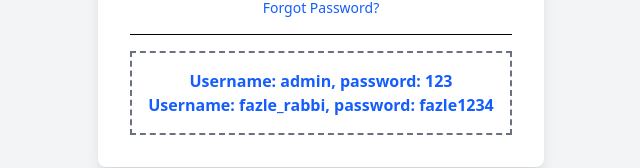
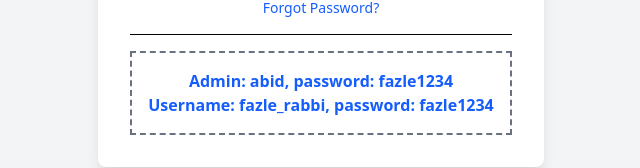
Before and after one commit to Fazle-Rabbi72/HR-Management-System-Frontend, a React (Vite) app: page / in a window 1280 px wide. Shown: the part 504-672 px from the top of the page, without its empty margins (319-959 px from the left). Built offline with nearby package versions, Linux system fonts and the light colour scheme.

Commit message:
add admin username and password

```diff
--- a/src/pages/Login.jsx
+++ b/src/pages/Login.jsx
@@ -136,7 +136,7 @@ const Login = () => {
                   setPassword("123");
                 }}
               >
-                Username: admin, password: 123
+                Admin: abid, password: fazle1234
               </span>
               <br />
               <span
```
